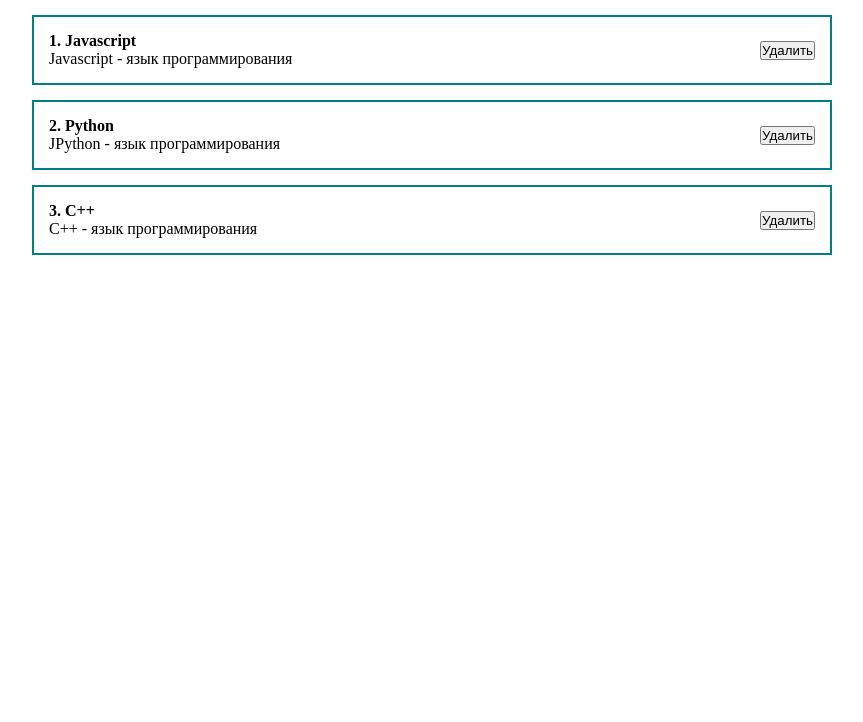
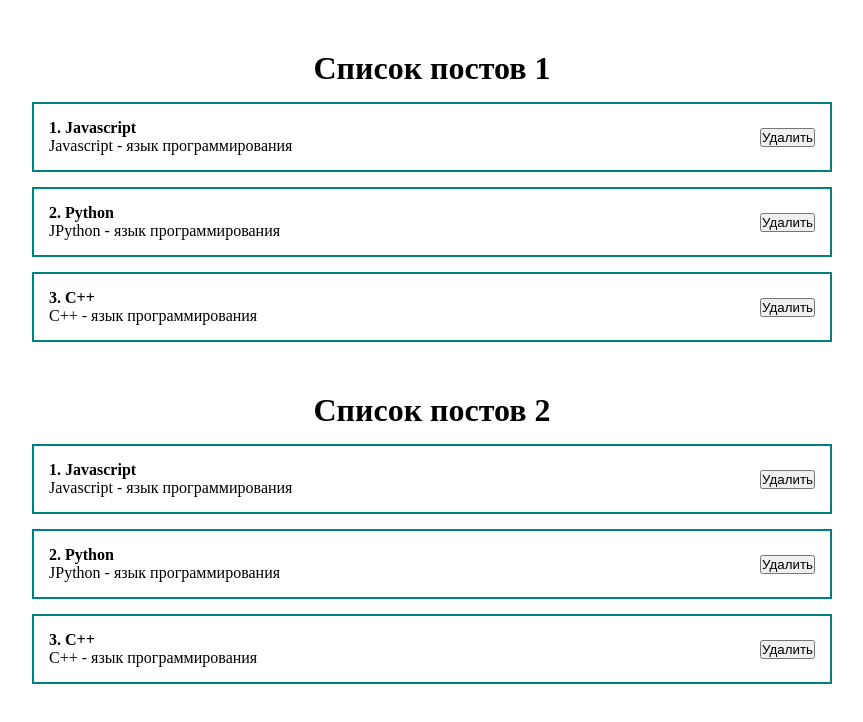
Before and after one commit to ViolettaFilimonova/React, a React (Create React App) app: page / in a window 1280 px wide. Shown: the top 722 px of the page, without its empty margins (208-1071 px from the left). Built offline with nearby package versions, Linux system fonts and the light colour scheme.

Commit message:
component reuse

```diff
--- a/src/App.js
+++ b/src/App.js
@@ -4,6 +4,7 @@ import Counter from "./components/Counter";
 import ClassCounter from "./components/ClassCounter";
 import './styles/App.css'
 import PostItem from "./components/PostItem";
+import PostList from "./components/PostList";
 
 function App() {
     const [posts, setPosts] = useState([
@@ -11,11 +12,15 @@ function App() {
         {id: 2, title: 'Python', text: 'JPython - язык программирования'},
         {id: 3, title: 'C++', text: 'C++ - язык программирования'}
         ])
+    const [posts2, setPosts2] = useState([
+        {id: 1, title: 'Javascript 2', text: 'Javascript - язык программирования'},
+        {id: 2, title: 'Python 2', text: 'JPython - язык программирования'},
+        {id: 3, title: 'C++ 2', text: 'C++ - язык программирования'}
+    ])
     return (
         <div className="App">
-            {posts.map(post =>
-                <PostItem post={post} key={post.id}/>
-            )}
+            <PostList posts={posts} title={'Список постов 1'}/>
+            <PostList posts={posts} title={'Список постов 2'}/>
         </div>
     );
 }
--- /dev/null
+++ b/src/components/PostList.jsx
@@ -0,0 +1,15 @@
+import React from 'react';
+import PostItem from "./PostItem";
+
+const PostList = ({posts, title}) => {
+    return (
+        <div>
+            <h1 className='title'>{title}</h1>
+            {posts.map(post =>
+                <PostItem post={post} key={post.id}/>
+            )}
+        </div>
+    );
+};
+
+export default PostList;
--- a/src/styles/App.css
+++ b/src/styles/App.css
@@ -10,6 +10,10 @@
  .App{
      width: 800px;
  }
+ .title{
+     text-align: center;
+     margin-top: 50px;
+ }
  .post{
     display: flex;
      padding: 15px;
```
